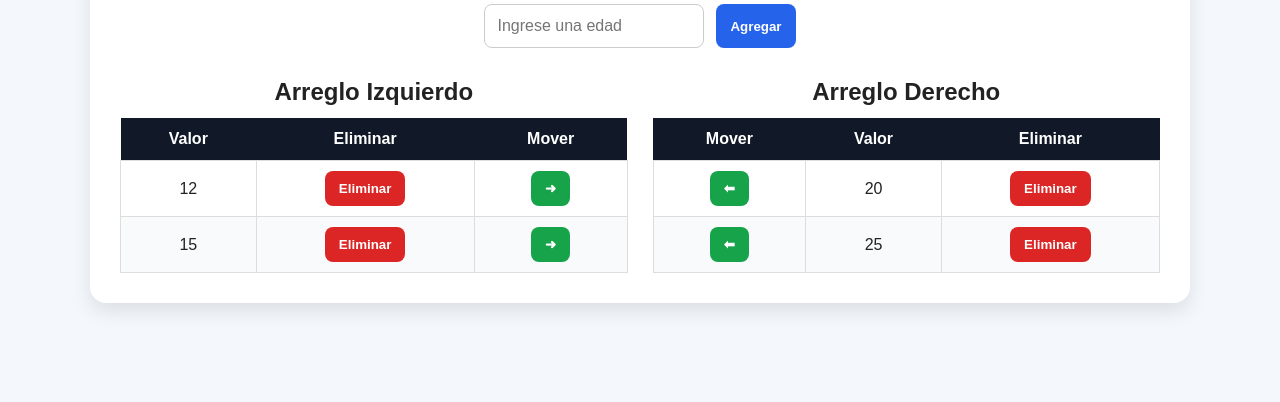
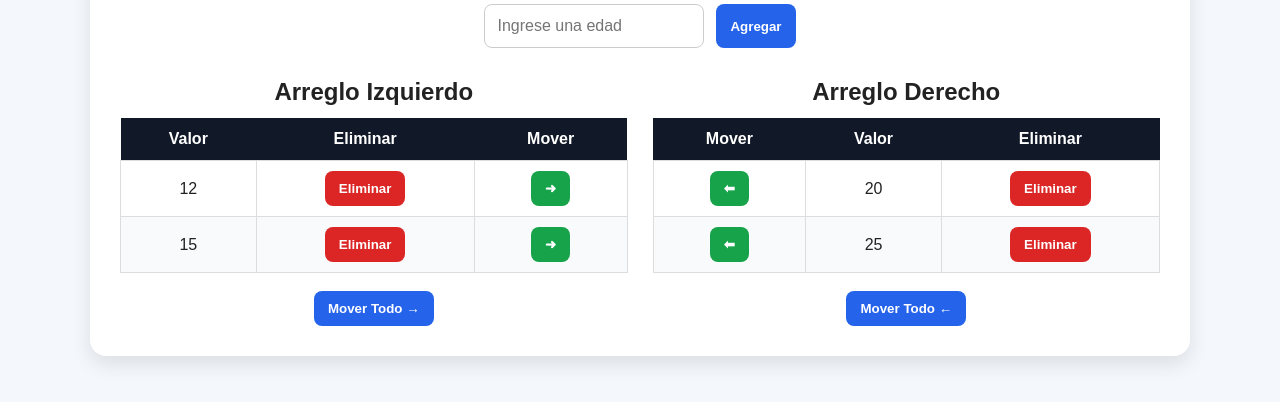
Before and after one commit to Angel1485/PrograJSMovilis2, a plain HTML site: page arreglos/index.html in a window 1280 px wide. Shown: the part 128-530 px from the top of the page. Drawn offline with Linux system fonts and the light colour scheme.

Commit message:
agregacion de botones mover todo

```diff
--- a/arreglos/arreglos.css
+++ b/arreglos/arreglos.css
@@ -127,3 +127,11 @@ tr:nth-child(even) {
         width: 100%;
     }
 }
+
+.div-center {
+    text-align: center;
+}
+
+.botones-mover {
+    display: inline-block;
+}
--- a/arreglos/arreglos.js
+++ b/arreglos/arreglos.js
@@ -158,3 +158,17 @@ function moverHaciaIzquierda(indice) {
 //     btnAgregar.addEventListener('click', agregarEdad);
 //     pintarArregloIzquierda();
 // });
+
+function moverTodoDerecha() {
+    edadesDerecho.push(...edadesIzquierdo);
+    edadesIzquierdo = [];
+    pintarArregloIzquierda();
+    pintarArregloDerecha();
+}
+
+function moverTodoIzquierda() {
+    edadesIzquierdo.push(...edadesDerecho);
+    edadesDerecho = [];
+    pintarArregloIzquierda();
+    pintarArregloDerecha();
+}
--- a/arreglos/index.html
+++ b/arreglos/index.html
@@ -49,7 +49,11 @@
                             </td>
                         </tr>
                     </tbody>
-                </table>
+
+                </table><br>
+                <div class="div-center">
+                    <button class="botones-mover" onclick="moverTodoDerecha()">Mover Todo →</button>
+                </div>
             </div>
 
             <div class="tabla-contenedor">
@@ -82,9 +86,11 @@
                                 <button class="btn-eliminar">Eliminar</button>
                             </td>
                         </tr>
-
                     </tbody>
-                </table>
+                </table><br>
+                <div class="div-center">
+                    <button onclick="moverTodoIzquierda()">Mover Todo ←</button>
+                </div>
             </div>
         </section>
     </main>
```
